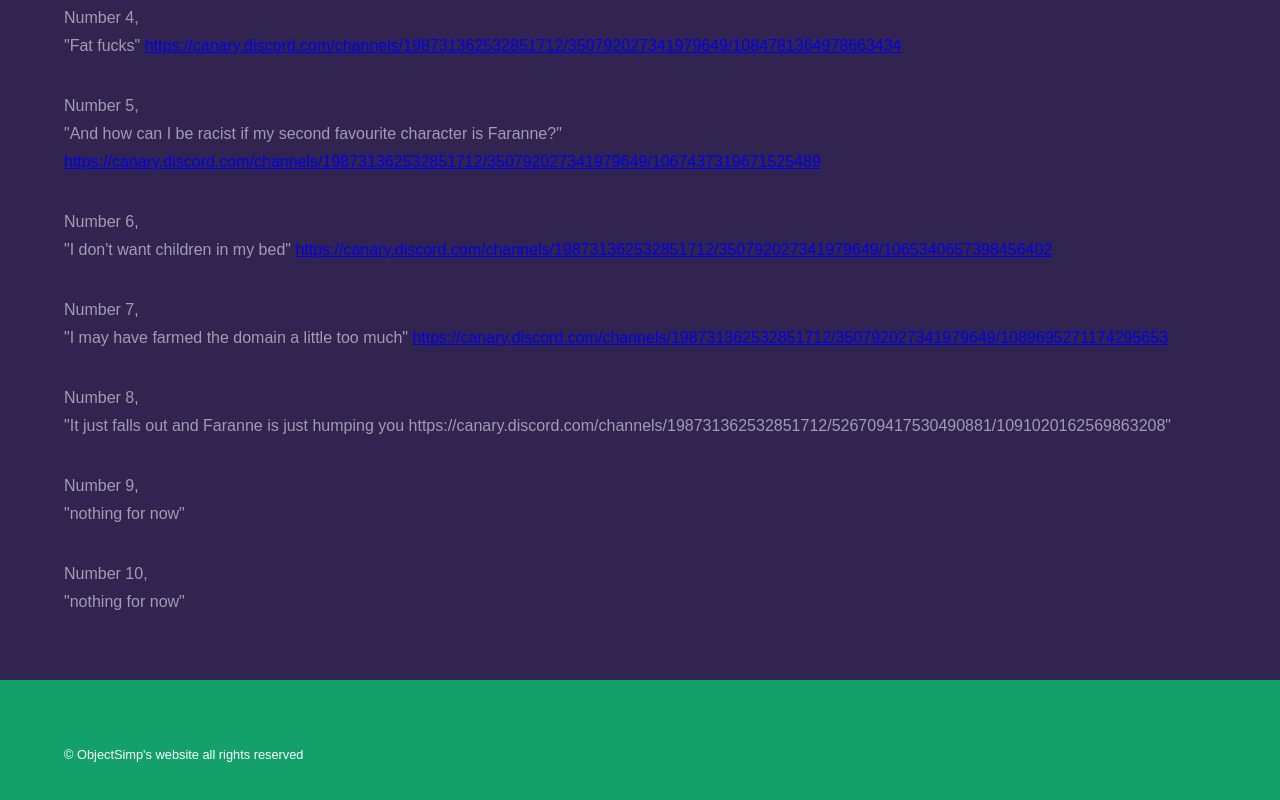
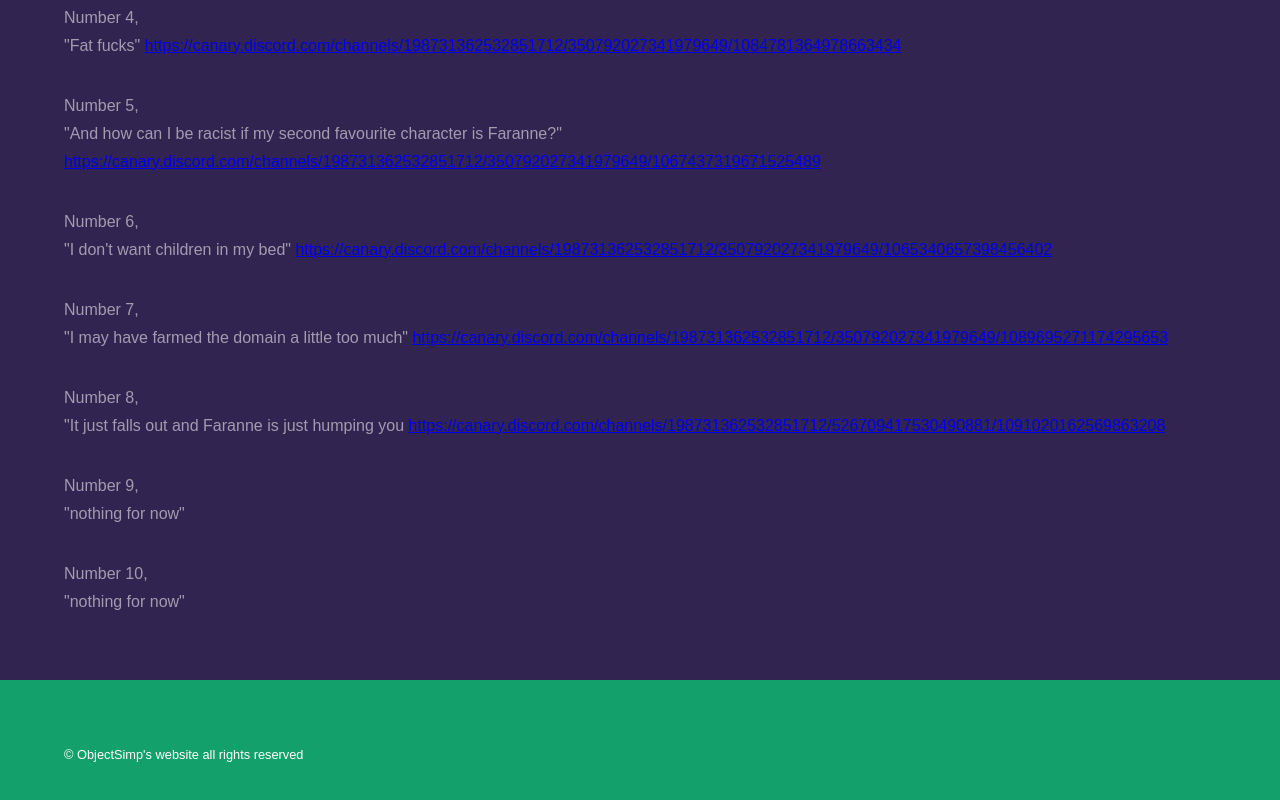
Before and after one commit to objectSimp/objectSimp.github.io, a plain HTML site: page wzium1.html in a window 1280 px wide. Shown: the part 674-1474 px from the top of the page. Drawn offline with Linux system fonts and the light colour scheme; a script that the page names is missing.

Commit message:
I cucked up the link

```diff
--- a/wzium1.html
+++ b/wzium1.html
@@ -48,7 +48,7 @@
                             <p>Number 7,<br>
                             "I may have farmed the domain a little too much" <a href="https://canary.discord.com/channels/198731362532851712/350792027341979649/1089695271174295653">https://canary.discord.com/channels/198731362532851712/350792027341979649/1089695271174295653</a></p>
                             <p>Number 8,<br>
-                            "It just falls out and Faranne is just humping you https://canary.discord.com/channels/198731362532851712/526709417530490881/1091020162569863208"</p>
+                            "It just falls out and Faranne is just humping you <a href="https://canary.discord.com/channels/198731362532851712/526709417530490881/1091020162569863208">https://canary.discord.com/channels/198731362532851712/526709417530490881/1091020162569863208</a></p>
                             <p>Number 9,<br>
                             "nothing for now"</p>
                             <p>Number 10,<br>
```
